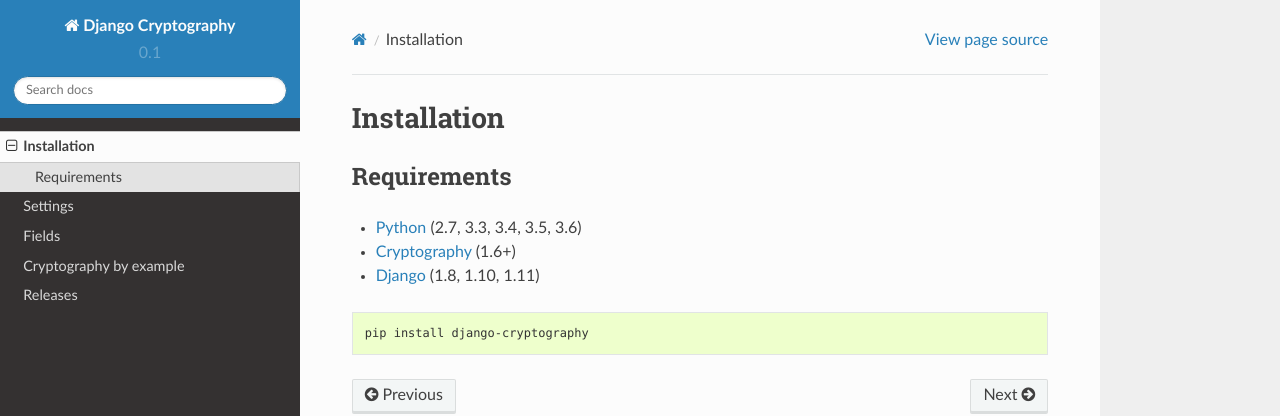
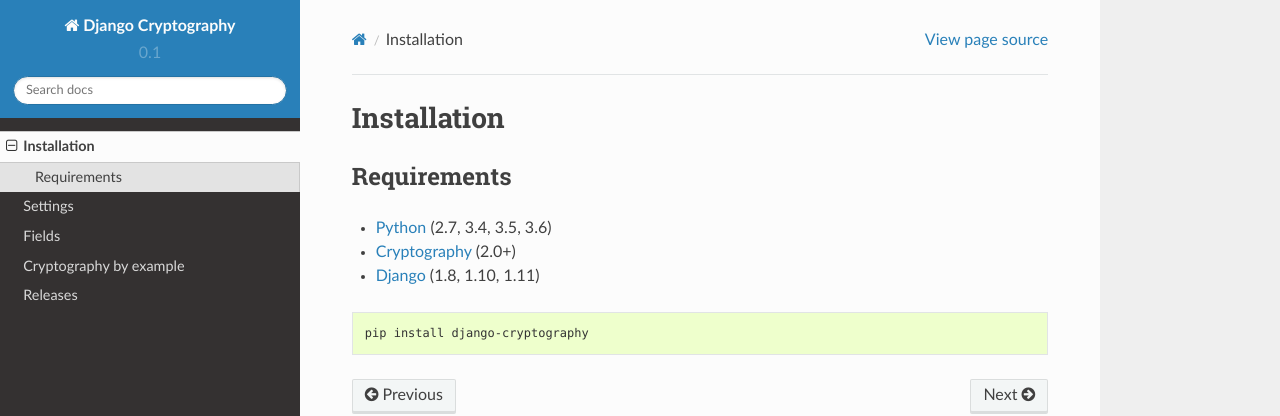
Before and after one commit to yoyowallet/django-cryptography, a Sphinx documentation site: the page built from docs/installation.rst, in a window 1280 px wide. Shown: the top 416 px of the page. Built offline with Sphinx 7.4.7 and the Read the Docs theme 2.0.0, drawn with Linux system fonts in a browser that asks for light colours; the version number could not be read and is left out.

Commit message:
Dropped Python 3.3 support due to EOL

```diff
--- a/README.rst
+++ b/README.rst
@@ -40,8 +40,8 @@
 Requirements
 ------------
 
-* Python_ (2.7, 3.3, 3.4, 3.5, 3.6)
-* Cryptography_ (1.6+)
+* Python_ (2.7, 3.4, 3.5, 3.6)
+* Cryptography_ (2.0+)
 * Django_ (1.8, 1.10, 1.11)
 
 Installation
--- a/docs/installation.rst
+++ b/docs/installation.rst
@@ -4,8 +4,8 @@
 Requirements
 ------------
 
-* Python_ (2.7, 3.3, 3.4, 3.5, 3.6)
-* Cryptography_ (1.6+)
+* Python_ (2.7, 3.4, 3.5, 3.6)
+* Cryptography_ (2.0+)
 * Django_ (1.8, 1.10, 1.11)
 
 .. code-block:: console
--- a/setup.py
+++ b/setup.py
@@ -158,7 +158,6 @@
         'Programming Language :: Python :: 2',
         'Programming Language :: Python :: 2.7',
         'Programming Language :: Python :: 3',
-        'Programming Language :: Python :: 3.3',
         'Programming Language :: Python :: 3.4',
         'Programming Language :: Python :: 3.5',
         'Programming Language :: Python :: 3.6',
```
Also changed, not shown: .travis.yml, 1 other file.
